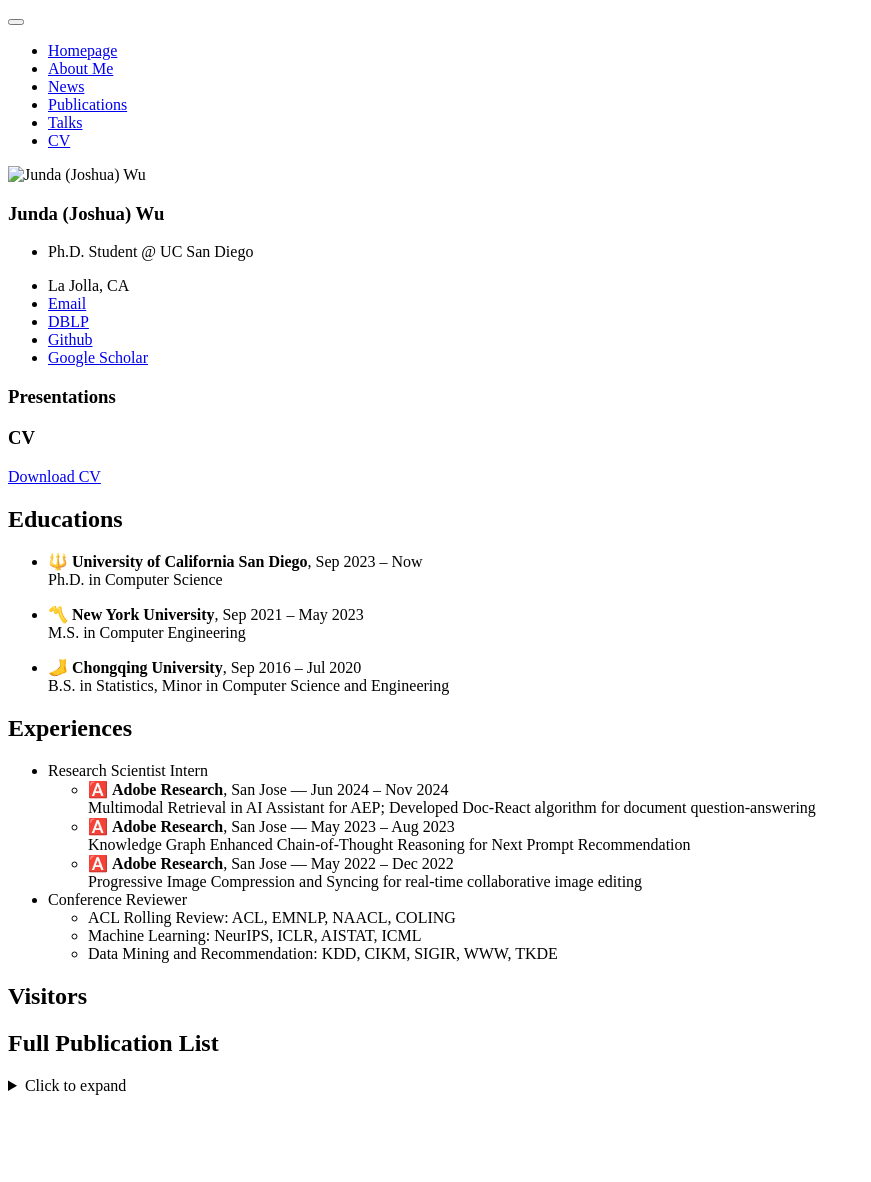
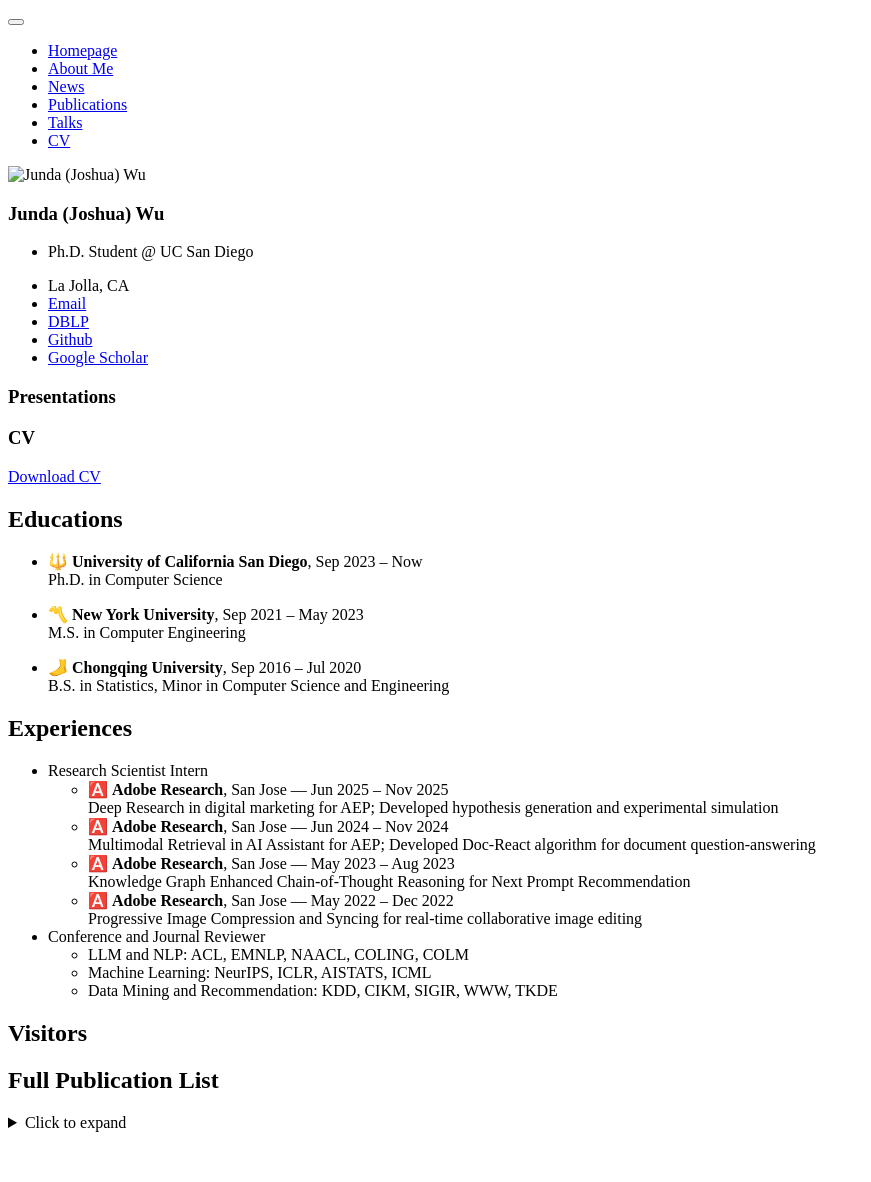
Before and after one commit to JoshuaWu1997/JoshuaWu1997.github.io, a Jekyll site: the page built from _pages/includes/others.md, in a window 1280 px wide. Shown: the whole page, without its empty margins (0-871 px from the left). Built offline with Jekyll 4.4.1, drawn with Linux system fonts in a browser that asks for light colours; emoji names are drawn with the system emoji font; our own code applies the rules of GitHub Pages for plain Markdown files; before the commit the page ends 1145 px from its top, so only the background shows below that.

Commit message:
Update others.md

```diff
--- a/_pages/includes/others.md
+++ b/_pages/includes/others.md
@@ -18,15 +18,17 @@ B.S. in Statistics, Minor in Computer Science and Engineering
 ## Experiences
 
 * Research Scientist Intern
+  * 🅰️ **Adobe Research**, San Jose — Jun 2025 – Nov 2025 <br>
+  Deep Research in digital marketing for AEP; Developed hypothesis generation and experimental simulation
   * 🅰️ **Adobe Research**, San Jose — Jun 2024 – Nov 2024 <br>
   Multimodal Retrieval in AI Assistant for AEP; Developed Doc-React algorithm for document question-answering
   * 🅰️ **Adobe Research**, San Jose — May 2023 – Aug 2023 <br>
   Knowledge Graph Enhanced Chain-of-Thought Reasoning for Next Prompt Recommendation
   * 🅰️ **Adobe Research**, San Jose — May 2022 – Dec 2022 <br>
   Progressive Image Compression and Syncing for real-time collaborative image editing
-* Conference Reviewer
-  * ACL Rolling Review: ACL, EMNLP, NAACL, COLING
-  * Machine Learning: NeurIPS, ICLR, AISTAT, ICML
+* Conference and Journal Reviewer
+  * LLM and NLP: ACL, EMNLP, NAACL, COLING, COLM
+  * Machine Learning: NeurIPS, ICLR, AISTATS, ICML
   * Data Mining and Recommendation: KDD, CIKM, SIGIR, WWW, TKDE
 
 <!-- ## Awards
```
